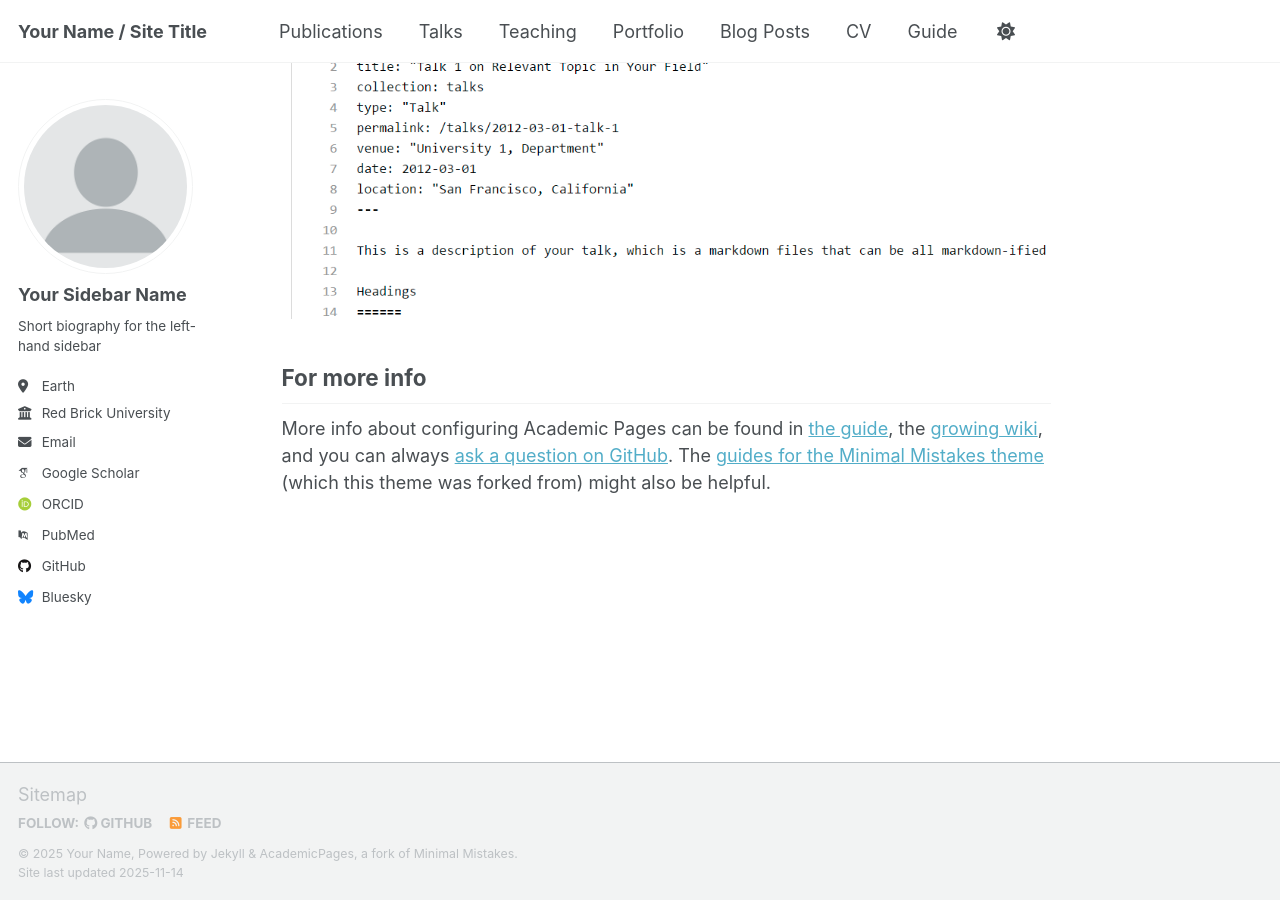
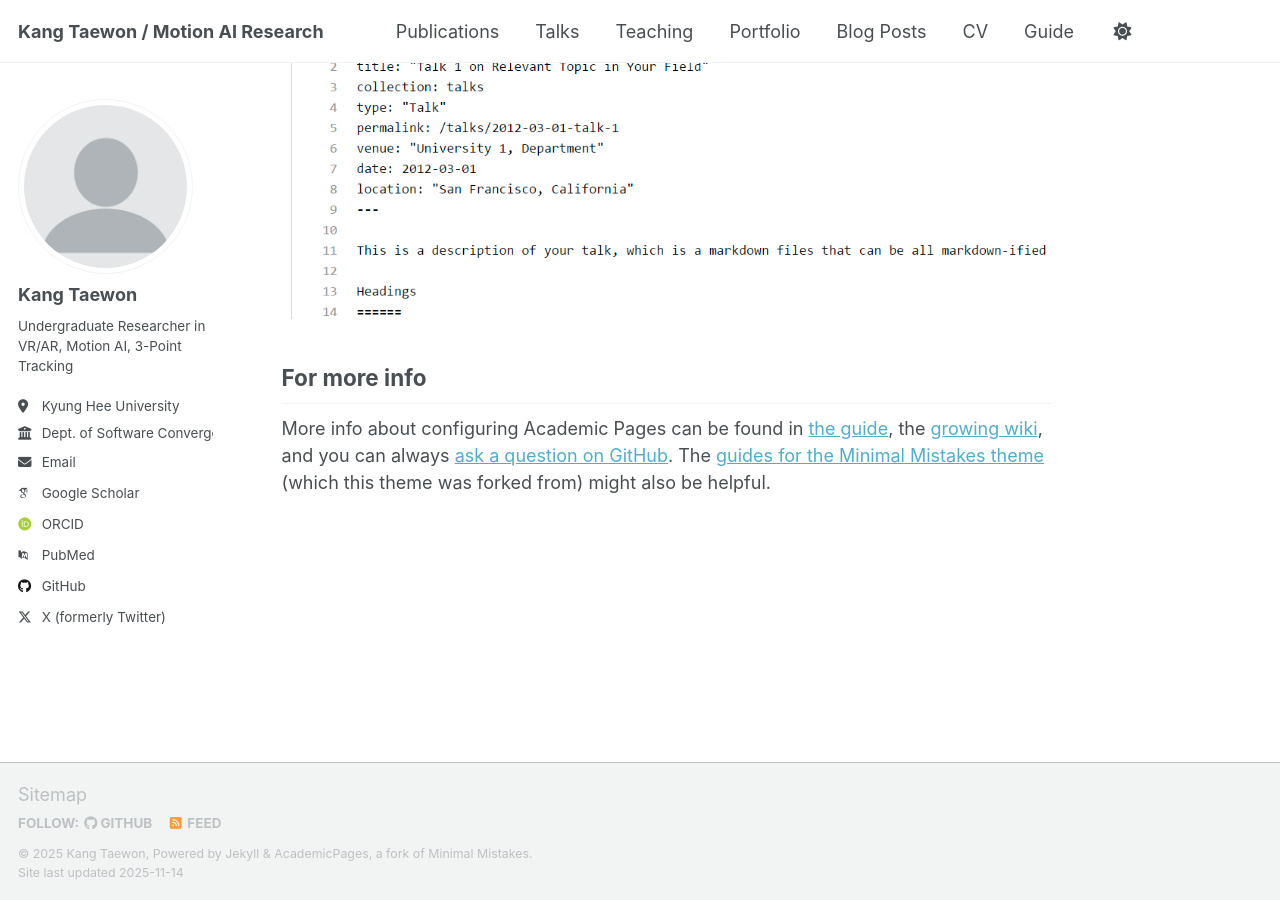
Before and after one commit to tw-kang01/tw-kang01.github.io, a Jekyll site: the page built from _pages/about.md, in a window 1280 px wide and 900 px high, scrolled down 2880 px. Built offline with Jekyll 4.4.1, drawn with Linux system fonts in a browser that asks for light colours; some web fonts are replaced; a script that is not in the unit is left out.

Commit message:
Modify site title and author details in _config.yml
Updated personal information and site details in the configuration.

```diff
--- a/_config.yml
+++ b/_config.yml
@@ -9,14 +9,14 @@
 # Basic Site Settings
 locale                   : "en-US"
 site_theme               : "default" # Currently available options are "default", "air"
-title                    : "Your Name / Site Title"
+title                    : "Kang Taewon / Motion AI Research"
 title_separator          : "-"
-name                     : &name "Your Name"
-description              : &description "Your Name's academic portfolio"   # Update this with a general description of your site, this is the default if not overridden by a page
-url                      : https://academicpages.github.io # The base hostname & protocol for your site e.g. "https://[your GitHub username].github.io",
+name                     : &name "Kang Taewon"
+description              : &description "Research in Motion Reconstruction, VR/AR, and AI"   # Update this with a general description of your site, this is the default if not overridden by a page
+url                      : https://tw-kang01.github.io # The base hostname & protocol for your site e.g. "https://[your GitHub username].github.io",
                                                            # or if you already have some other page hosted on Github then use "https://[your GitHub username].github.io/[Your Repo Name]"
 baseurl                  : "" # the subpath of your site, e.g. "/blog"
-repository               : "academicpages/academicpages.github.io"
+repository               : "tw-kang01/tw-kang01.github.io"
 
 # Site Author - The following control what appear as part of the author content on the side bar.
 #               If a field is blank the icon and link will not appear, otherwise it will be shown.
@@ -24,13 +24,13 @@ repository               : "academicpages/academicpages.github.io"
 author:
   # Biographic information
   avatar           : "profile.png"
-  name             : "Your Sidebar Name"
+  name             : "Kang Taewon"
   pronouns         : # example: "she/her"
-  bio              : "Short biography for the left-hand sidebar"
-  location         : "Earth"
-  employer         : "Red Brick University"
+  bio              : "Undergraduate Researcher in VR/AR, Motion AI, 3-Point Tracking"
+  location         : "Kyung Hee University"
+  employer         : "Dept. of Software Convergence"
   uri              : # URL
-  email            : "none@example.org"
+  email            : "ktw3389@khu.ac.kr"
 
   # Academic websites
   academia         : # URL
@@ -54,7 +54,7 @@ author:
 
   # Social media
   artstation       : # Username
-  bluesky          : "bsky.app" # Replace this with you Bluesky username
+  bluesky          : # Replace this with you Bluesky username
   facebook         : # Username
   flickr           : # Username
   foursquare       : # Username
@@ -71,7 +71,7 @@ author:
   steam            : # Username
   telegram         : # URL
   tumblr           : # Username
-  twitter          : # Username for X / Twitter
+  twitter          : "HareOmagariHare" # Username for X / Twitter
   vine             : # Username
   weibo            : # Username
   wikipedia        : # Username
```
